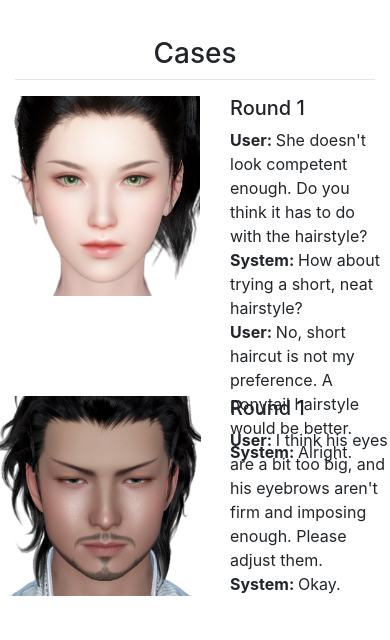
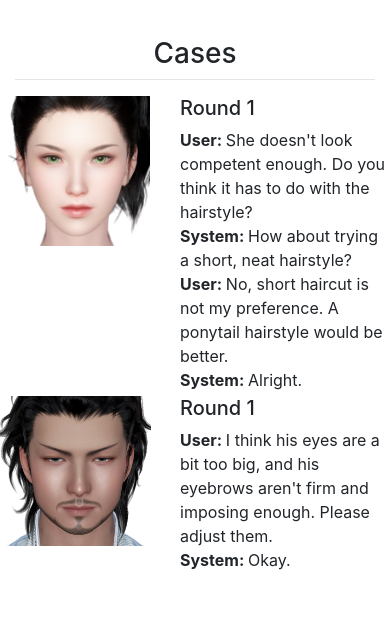
Before and after one commit to iceedit/ICEEdit.github.io, a plain HTML site: page index.html in a window 390 px wide. Shown: the part 1589-2229 px from the top of the page. Drawn offline with nearby package versions, Linux system fonts and the light colour scheme.

Commit message:
media compatible

```diff
--- a/index.html
+++ b/index.html
@@ -30,6 +30,20 @@
 
         @media screen and (max-width: 540px) {
           .case-container {margin-bottom: 100px;}
+        }
+
+        @media screen and (max-width: 400px) {
+          .case-img {
+            height: 150px;
+          }
+
+          .case-container {
+            margin-bottom: 100px;
+          }
+
+          .case-text {
+            left: 150px;
+          }
         }
     </style>
   </head>
```
